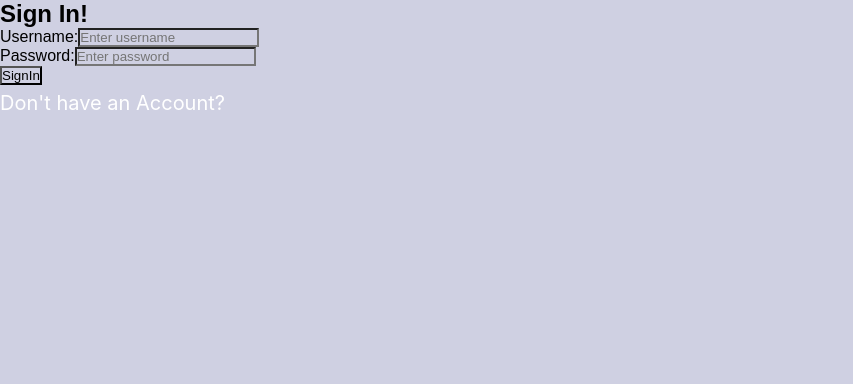
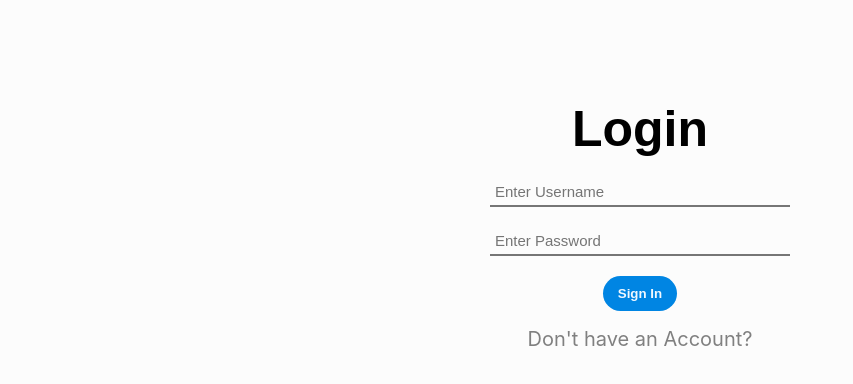
Before and after one commit to redromnon/Music-Beats-Shop, a React (Vite) app in the folder frontend/musicbeatsshop/: page / in a window 1280 px wide. Shown: the top 384 px of the page, without its empty margins (0-853 px from the left). Built offline with nearby package versions, Linux system fonts and the light colour scheme.

Commit message:
Implement Sign In & Sign Up

```diff
--- /dev/null
+++ b/frontend/musicbeatsshop/components/SignIn.css
@@ -0,0 +1,35 @@
+.container{
+    padding-top: 100px;
+    text-align: center;
+    display: grid;
+}
+
+h2{
+    font-size:50px;
+    margin-bottom: 20px;
+}
+
+.form-group{
+    margin-bottom: 20px;
+}
+
+input{
+    width: 300px;
+    border-top: none;
+    border-left: none;
+    border-right: none;
+    outline: none;
+    padding: 5px;
+    font-size: 15px;
+}
+
+button{
+    padding: 10px 15px;
+    border: none;
+    border-radius: 20px;
+    background-color: #0085e3;
+    color: aliceblue;
+    font-weight: bold;
+    margin-bottom: 10px;
+    cursor: pointer;
+}
--- a/frontend/musicbeatsshop/components/SignIn.jsx
+++ b/frontend/musicbeatsshop/components/SignIn.jsx
@@ -1,26 +1,23 @@
 import React from "react";
+import './SignIn.css';
+import { Outlet,Link } from 'react-router-dom';
 
 export default function SignIn(){
     return(
     <>
         <div className="container">
-		<h2>Sign In!</h2>
+		<h2>Login</h2>
 
 			<div className="form-group">
-				<label className="username">Username:</label>
-				<input type="text"  id="username" placeholder="Enter username"/>
+				<input type="text" id="username" placeholder="Enter Username"/>
 			</div>
 			<div className="form-group">
-                <label className="password">Password:</label>
-                <input type="password" id="password" placeholder="Enter password"/>
-
+                <input type="password" id="password" placeholder="Enter Password"/>
             </div>
             <div className="button-align">
-			    <button type="submit" className="btn btn-primary">SignIn</button>
+			    <button type="submit" className="btn btn-primary">Sign In</button>
             </div>
-            <div className="button-align">
-                <a href="login.html">Don't have an Account?</a>
-            </div>
+            <Link style={{color:'grey'}}>Don't have an Account?</Link>
 
 	    </div>
     </>
--- a/frontend/musicbeatsshop/components/SignUp.jsx
+++ b/frontend/musicbeatsshop/components/SignUp.jsx
@@ -1,26 +1,23 @@
 import React from "react";
+import './SignIn.css';
+import { Outlet,Link } from 'react-router-dom';
 
-export default function SignUp (){
+export default function SignUp(){
     return(
     <>
         <div className="container">
-		<h2>Create Account</h2>
+		<h2>Sign Up</h2>
 
 			<div className="form-group">
-				<label className="username">Username:</label>
-				<input type="text"  id="username" placeholder="Enter username"/>
+				<input type="text" id="username" placeholder="Enter Username"/>
 			</div>
 			<div className="form-group">
-                <label className="password">Password:</label>
-                <input type="password" id="password" placeholder="Enter password"/>
-
+                <input type="password" id="password" placeholder="Enter Password"/>
             </div>
             <div className="button-align">
-			    <button type="submit" className="btn btn-primary">Signup</button>
+			    <button type="submit" className="btn btn-primary">Sign Up</button>
             </div>
-            <div className="button-align">
-                <a href="login.html">Already have an Account?</a>
-            </div>
+            <Link style={{color:'grey'}}>Already have an account?</Link>
 
 	    </div>
     </>
--- a/frontend/musicbeatsshop/src/App.css
+++ b/frontend/musicbeatsshop/src/App.css
@@ -11,5 +11,5 @@
   margin:0;
   padding:0;
   font-family: Arial, Helvetica, sans-serif;
-  background-color: #cfd0e2;
+  background-color: #fcfcfc;
 }
```
Also changed, not shown: frontend/musicbeatsshop/components/signup.html (deleted, +0 -47 lines), frontend/musicbeatsshop/components/SignUp.css (deleted).
